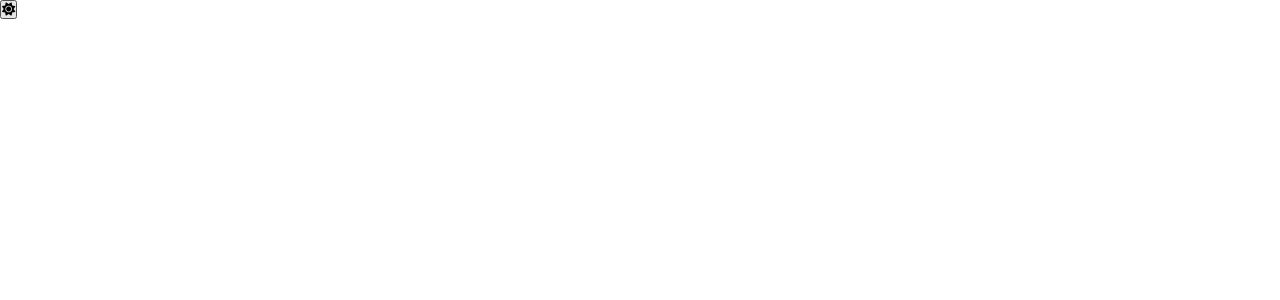
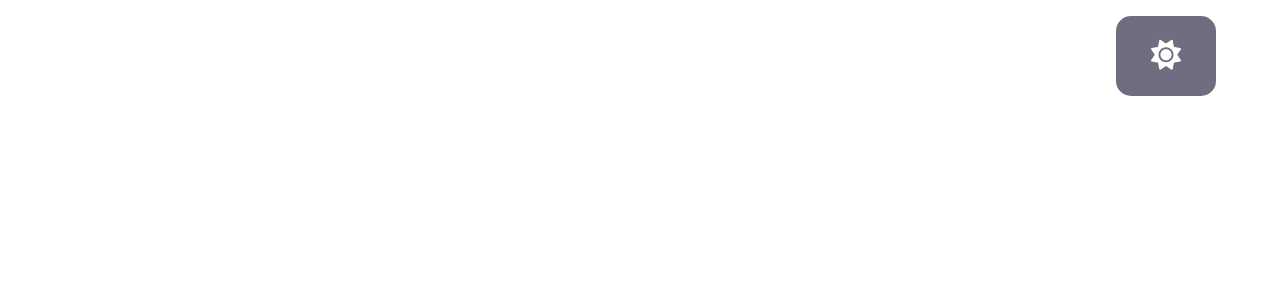
Before and after one commit to hamidr-source/Sipmle_Theme_Changer, a React (Create React App) app: page / in a window 1280 px wide. Shown: the top 300 px of the page. Built offline with nearby package versions, Linux system fonts and the light colour scheme.

Commit message:
Add some style for button

```diff
--- a/src/App.css
+++ b/src/App.css
@@ -1,14 +1,8 @@
-* {
+body {
+  height: 100%;
+  width: 100%;
   padding: 0;
   margin: 0;
+  background-color: #fff;
+  color: #2e2e47b0;
 }
-
-:root {
-  --bg-light-color: #fff;
-  --bg-dark-color: #393a3f00;
-}
-
-body {
-  color: var(--bg-dark-color);
-  background-color: var(--bg-light-color);
-}
--- a/src/components/ThemeChanger/ThemeChanger.jsx
+++ b/src/components/ThemeChanger/ThemeChanger.jsx
@@ -5,9 +5,11 @@ const ThemeChanger = () => {
   function handleClickBgColor() {}
 
   return (
-    <button onClick={handleClickBgColor}>
-      <i className="fa-solid fa-sun"></i>
-    </button>
+    <div className="theme">
+      <button onClick={handleClickBgColor}>
+        <i className="fa-solid fa-sun"></i>
+      </button>
+    </div>
   );
 };
 
--- a/src/components/ThemeChanger/style.css
+++ b/src/components/ThemeChanger/style.css
@@ -0,0 +1,18 @@
+.theme button {
+  position: absolute;
+  top: 2vh;
+  right: 5vw;
+  width: 100px;
+  height: 80px;
+  font-size: 30px;
+  border: none;
+  cursor: pointer;
+  color: #fff;
+  background-color: #2e2e47b0;
+  border-radius: 15px;
+  transition: 0.5s;
+}
+
+.theme button:hover {
+    box-shadow: 0 10px 50px 10px #2e2e47b0;
+}
```
